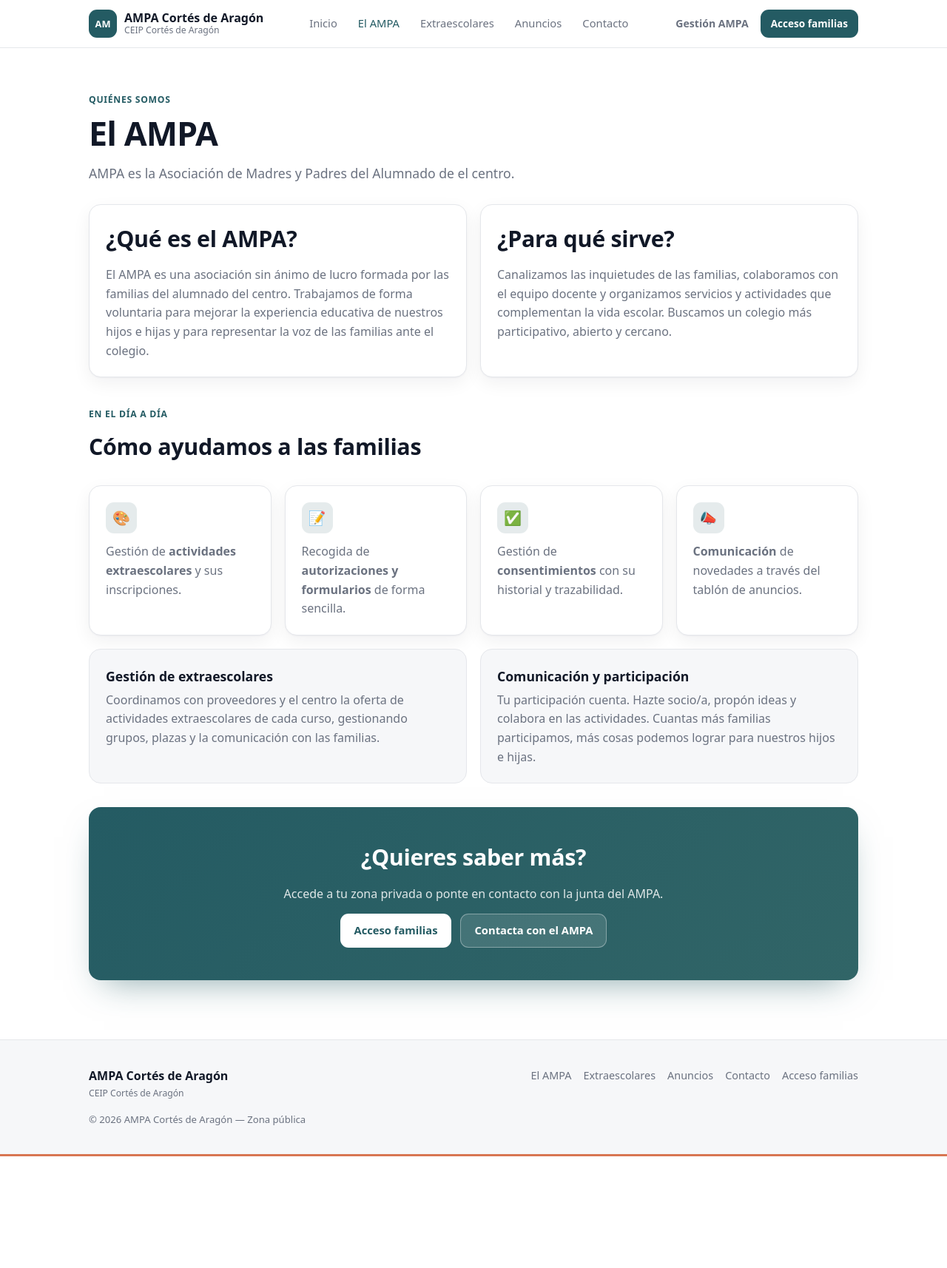
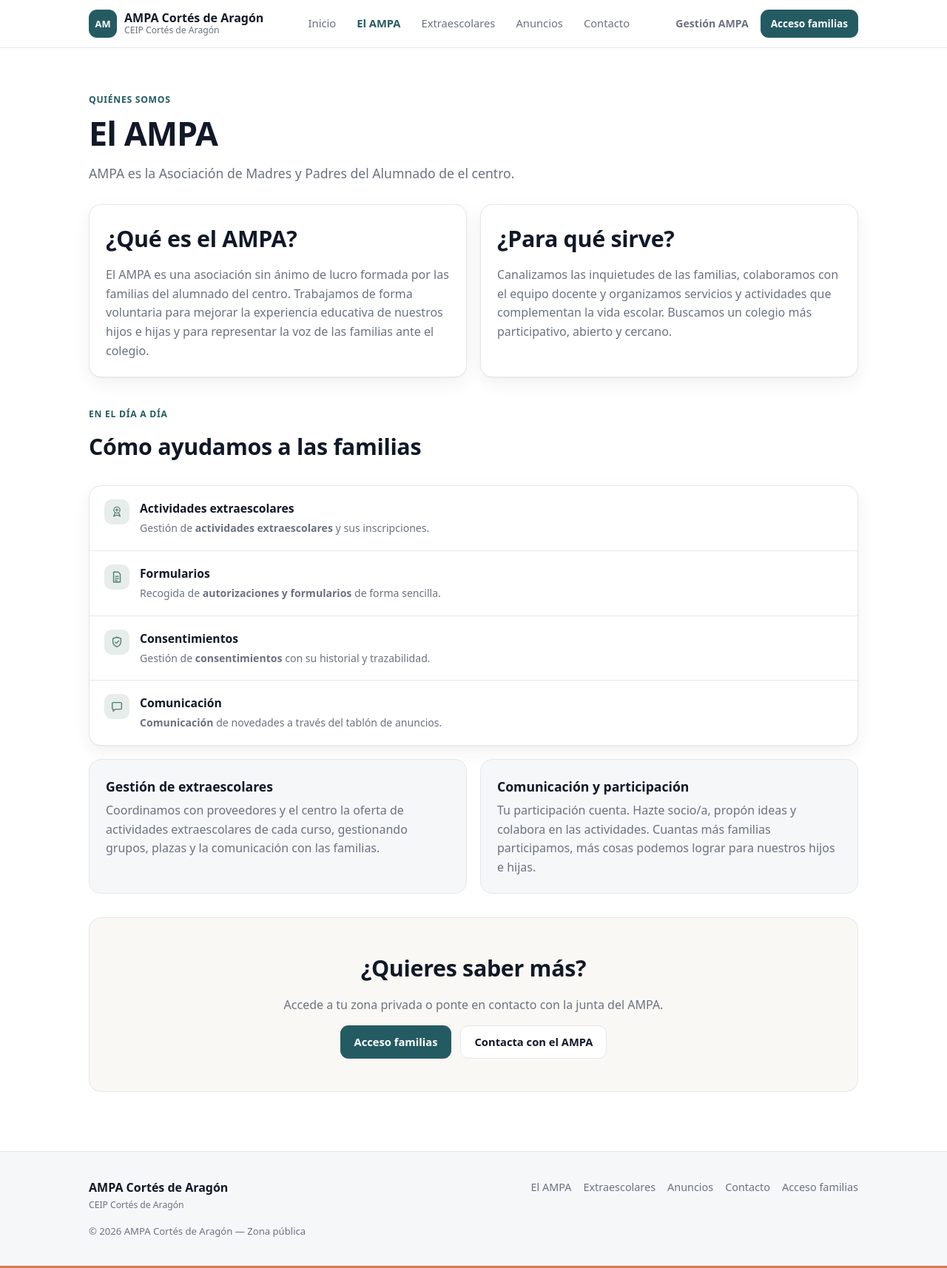
Before and after one commit to Zonsai/ampa-cortes, a Laravel app: page /ampa in a window 1280 px wide. Shown: the whole page at 74% size. Before the commit the page ends 1563 px from the top, so only its background shows below. Run offline with Laravel 12, Linux system fonts and the light colour scheme; data comes from the database, SQL or seed files in the repository; some libraries are stand-ins or nearby versions.

Commit message:
feat(public): unificar iconografia y lenguaje visual del front publico
Sustituye los emoji estructurales restantes (about, contact,
extracurriculars, anuncios) por SVG lineales, reutilizando los mismos
iconos que ya usa la Home. Unifica el CTA de about/extracurriculars/
contact a la variante plana sin degradado que ya usa la Home, y
corrige el botón ghost sobre esa variante, que heredaba texto blanco
sobre fondo casi blanco. La navegación activa deja de depender solo
del color (añade peso de fuente) y el menú móvil ahora marca la
página activa igual que el desktop y es alcanzable por teclado
(el toggle era invisible y no enfocable).

Co-Authored-By: Claude Sonnet 5 <noreply@anthropic.com>

```diff
--- a/resources/views/public/about.blade.php
+++ b/resources/views/public/about.blade.php
@@ -29,22 +29,42 @@
             <span class="pub-eyebrow">En el día a día</span>
             <h2>Cómo ayudamos a las familias</h2>
         </div>
-        <div class="pub-grid pub-grid--4" style="margin-bottom:18px;">
-            <div class="pub-card">
-                <div class="pub-card__icon">🎨</div>
-                <p>Gestión de <strong>actividades extraescolares</strong> y sus inscripciones.</p>
+        <div class="pub-offer__list" style="margin-bottom:18px;">
+            <div class="pub-offer__row">
+                <span class="pub-offer__row-icon" aria-hidden="true">
+                    <svg viewBox="0 0 24 24" fill="none" xmlns="http://www.w3.org/2000/svg"><path d="M9 13.5L6 20l6-2.5L18 20l-3-6.5" stroke="currentColor" stroke-width="1.6" stroke-linejoin="round"/><circle cx="12" cy="8.5" r="5.5" stroke="currentColor" stroke-width="1.6"/><path d="M12 6v5M9.8 8.5h4.4" stroke="currentColor" stroke-width="1.6" stroke-linecap="round"/></svg>
+                </span>
+                <div>
+                    <h3>Actividades extraescolares</h3>
+                    <p>Gestión de <strong>actividades extraescolares</strong> y sus inscripciones.</p>
+                </div>
             </div>
-            <div class="pub-card">
-                <div class="pub-card__icon">📝</div>
-                <p>Recogida de <strong>autorizaciones y formularios</strong> de forma sencilla.</p>
+            <div class="pub-offer__row">
+                <span class="pub-offer__row-icon" aria-hidden="true">
+                    <svg viewBox="0 0 20 20" fill="none" xmlns="http://www.w3.org/2000/svg"><path d="M5 2.5h7l3 3v12h-10v-15z" stroke="currentColor" stroke-width="1.5" stroke-linejoin="round"/><path d="M7.5 9h5M7.5 12h5M7.5 15h3" stroke="currentColor" stroke-width="1.5" stroke-linecap="round"/></svg>
+                </span>
+                <div>
+                    <h3>Formularios</h3>
+                    <p>Recogida de <strong>autorizaciones y formularios</strong> de forma sencilla.</p>
+                </div>
             </div>
-            <div class="pub-card">
-                <div class="pub-card__icon">✅</div>
-                <p>Gestión de <strong>consentimientos</strong> con su historial y trazabilidad.</p>
+            <div class="pub-offer__row">
+                <span class="pub-offer__row-icon" aria-hidden="true">
+                    <svg viewBox="0 0 20 20" fill="none" xmlns="http://www.w3.org/2000/svg"><path d="M10 2.5l6 2.2v4.3c0 4-2.6 6.7-6 8-3.4-1.3-6-4-6-8V4.7l6-2.2z" stroke="currentColor" stroke-width="1.5" stroke-linejoin="round"/><path d="M7.5 10l1.8 1.8L12.8 8" stroke="currentColor" stroke-width="1.5" stroke-linecap="round" stroke-linejoin="round"/></svg>
+                </span>
+                <div>
+                    <h3>Consentimientos</h3>
+                    <p>Gestión de <strong>consentimientos</strong> con su historial y trazabilidad.</p>
+                </div>
             </div>
-            <div class="pub-card">
-                <div class="pub-card__icon">📣</div>
-                <p><strong>Comunicación</strong> de novedades a través del tablón de anuncios.</p>
+            <div class="pub-offer__row">
+                <span class="pub-offer__row-icon" aria-hidden="true">
+                    <svg viewBox="0 0 20 20" fill="none" xmlns="http://www.w3.org/2000/svg"><path d="M3 5.5A1.5 1.5 0 0 1 4.5 4h11A1.5 1.5 0 0 1 17 5.5v7A1.5 1.5 0 0 1 15.5 14H8l-3.5 3v-3H4.5A1.5 1.5 0 0 1 3 12.5v-7z" stroke="currentColor" stroke-width="1.5" stroke-linejoin="round"/></svg>
+                </span>
+                <div>
+                    <h3>Comunicación</h3>
+                    <p><strong>Comunicación</strong> de novedades a través del tablón de anuncios.</p>
+                </div>
             </div>
         </div>
 
@@ -60,7 +80,7 @@
         </div>
 
         <div style="margin-top:32px;">
-            <div class="pub-cta">
+            <div class="pub-cta pub-cta--flat">
                 <h2>¿Quieres saber más?</h2>
                 <p>Accede a tu zona privada o ponte en contacto con la junta del AMPA.</p>
                 <div style="display:flex; gap:12px; justify-content:center; flex-wrap:wrap; margin-top:8px;">
--- a/resources/views/public/announcements/_card.blade.php
+++ b/resources/views/public/announcements/_card.blade.php
@@ -1,7 +1,10 @@
 <a href="{{ route('public.announcements.show', $announcement) }}" class="pub-ann">
     <div class="pub-ann__meta">
         @if($announcement->is_pinned)
-            <span class="pub-pin">📌 Destacado</span>
+            <span class="pub-pin">
+                <svg viewBox="0 0 20 20" fill="none" xmlns="http://www.w3.org/2000/svg" aria-hidden="true"><path d="M10 2.5v3M6 12.5h8l-1.3-4.2a2 2 0 0 0-1.9-1.4h-1.6a2 2 0 0 0-1.9 1.4L6 12.5z" stroke="currentColor" stroke-width="1.4" stroke-linejoin="round"/><path d="M10 12.5v5" stroke="currentColor" stroke-width="1.4" stroke-linecap="round"/></svg>
+                Destacado
+            </span>
         @endif
         <span class="pub-ann__date">
             {{ optional($announcement->published_at)->translatedFormat('d \d\e F \d\e Y') ?? '' }}
--- a/resources/views/public/announcements/show.blade.php
+++ b/resources/views/public/announcements/show.blade.php
@@ -11,7 +11,10 @@
 
             <div class="pub-ann__meta">
                 @if($announcement->is_pinned)
-                    <span class="pub-pin">📌 Destacado</span>
+                    <span class="pub-pin">
+                        <svg viewBox="0 0 20 20" fill="none" xmlns="http://www.w3.org/2000/svg" aria-hidden="true"><path d="M10 2.5v3M6 12.5h8l-1.3-4.2a2 2 0 0 0-1.9-1.4h-1.6a2 2 0 0 0-1.9 1.4L6 12.5z" stroke="currentColor" stroke-width="1.4" stroke-linejoin="round"/><path d="M10 12.5v5" stroke="currentColor" stroke-width="1.4" stroke-linecap="round"/></svg>
+                        Destacado
+                    </span>
                 @endif
                 <span class="pub-ann__date">
                     {{ optional($announcement->published_at)->translatedFormat('d \d\e F \d\e Y') ?? '' }}
--- a/resources/views/public/extracurriculars.blade.php
+++ b/resources/views/public/extracurriculars.blade.php
@@ -16,7 +16,9 @@
             <div class="pub-grid pub-grid--cards">
                 @foreach($activities as $activity)
                     <div class="pub-card">
-                        <div class="pub-card__icon">🎯</div>
+                        <div class="pub-card__icon" aria-hidden="true">
+                            <svg viewBox="0 0 24 24" fill="none" xmlns="http://www.w3.org/2000/svg"><path d="M9 13.5L6 20l6-2.5L18 20l-3-6.5" stroke="currentColor" stroke-width="1.6" stroke-linejoin="round"/><circle cx="12" cy="8.5" r="5.5" stroke="currentColor" stroke-width="1.6"/><path d="M12 6v5M9.8 8.5h4.4" stroke="currentColor" stroke-width="1.6" stroke-linecap="round"/></svg>
+                        </div>
                         <h3>{{ $activity->name }}</h3>
                         @if($activity->short_description)
                             <p>{{ \Illuminate\Support\Str::limit($activity->short_description, 130) }}</p>
@@ -34,7 +36,7 @@
         @endif
 
         <div style="margin-top:32px;">
-            <div class="pub-cta">
+            <div class="pub-cta pub-cta--flat">
                 <h2>¿Quieres inscribir a tu hijo/a?</h2>
                 <p>La inscripción en extraescolares se realiza desde la zona privada de familias.</p>
                 <a href="{{ url('/familia/login') }}" class="pub-btn pub-btn--primary" style="margin-top:8px;">Acceso familias</a>
--- a/resources/views/public/layouts/app.blade.php
+++ b/resources/views/public/layouts/app.blade.php
@@ -50,7 +50,7 @@
         .pub-nav { display: flex; align-items: center; gap: 4px; }
         .pub-nav a { padding: 8px 12px; font-size: .92rem; font-weight: 500; color: var(--pub-muted); text-decoration: none; border-radius: 9px; }
         .pub-nav a:hover { color: var(--pub-text); background: var(--pub-soft); }
-        .pub-nav a.is-active { color: var(--brand-primary); }
+        .pub-nav a.is-active { color: var(--brand-primary); font-weight: 700; }
         .pub-actions { display: flex; align-items: center; gap: 14px; }
         .pub-link-quiet { font-size: .88rem; font-weight: 600; color: var(--pub-muted); text-decoration: none; padding: 6px 2px; }
         .pub-link-quiet:hover { color: var(--pub-text); text-decoration: underline; }
@@ -75,12 +75,31 @@
         .pub-mobile { display: none; border-top: 1px solid var(--pub-border); padding: 10px 0 16px; }
         .pub-mobile a { display: block; padding: 12px 6px; text-decoration: none; color: var(--pub-text); border-radius: 8px; font-weight: 500; }
         .pub-mobile a:hover { background: var(--pub-soft); }
+        .pub-mobile a.is-active { color: var(--brand-primary); font-weight: 700; background: var(--pub-soft); }
         .pub-mobile__actions { display: flex; flex-direction: column; gap: 8px; margin-top: 10px; padding-top: 10px; border-top: 1px solid var(--pub-border); }
         .pub-mobile__secondary { text-align: center; }
         label.pub-burger { cursor: pointer; align-items: center; justify-content: center; width: 44px; height: 44px; padding: 0; border: 1px solid var(--pub-border); border-radius: 9px; background: #fff; color: var(--pub-text); }
         label.pub-burger svg { width: 20px; height: 20px; }
         .pub-burger__icon--close { display: none; }
         #pub-menu-toggle { display: none; }
+        @media (max-width: 860px) {
+            /* Visualmente oculto pero enfocable por teclado (mismo patrón que .fam-sr-only) */
+            #pub-menu-toggle {
+                display: block;
+                position: absolute;
+                width: 1px; height: 1px;
+                margin: -1px; padding: 0;
+                overflow: hidden;
+                clip: rect(0, 0, 0, 0);
+                white-space: nowrap;
+                border: 0;
+            }
+            #pub-menu-toggle:focus-visible ~ .pub-header__bar .pub-burger {
+                outline: 2px solid var(--brand-primary);
+                outline-offset: 2px;
+                border-radius: 9px;
+            }
+        }
 
         /* Sections */
         main { display: block; }
@@ -119,6 +138,7 @@
         .pub-grid--ann { grid-template-columns: repeat(auto-fit, minmax(280px, 360px)); justify-content: start; }
         .pub-card { background: #fff; border: 1px solid var(--pub-border); border-radius: var(--pub-radius); padding: 22px; box-shadow: var(--pub-shadow); }
         .pub-card__icon { display: inline-flex; align-items: center; justify-content: center; width: 42px; height: 42px; border-radius: 11px; background: color-mix(in srgb, var(--brand-primary) 12%, white); color: var(--brand-primary); font-size: 1.2rem; margin-bottom: 12px; }
+        .pub-card__icon svg { width: 20px; height: 20px; }
         .pub-card p { color: var(--pub-muted); margin: 0; }
         .pub-card--quiet { background: var(--pub-soft); box-shadow: none; }
 
@@ -158,7 +178,8 @@
         .pub-ann__date { font-size: .8rem; color: var(--pub-muted); }
         .pub-ann__title { font-size: 1.15rem; font-weight: 700; margin: 0 0 6px; }
         .pub-ann__summary { color: var(--pub-muted); margin: 0; }
-        .pub-pin { font-size: .72rem; font-weight: 700; color: var(--brand-accent); background: color-mix(in srgb, var(--brand-accent) 12%, white); padding: 3px 9px; border-radius: 999px; }
+        .pub-pin { display: inline-flex; align-items: center; gap: 4px; font-size: .72rem; font-weight: 700; color: var(--brand-accent); background: color-mix(in srgb, var(--brand-accent) 12%, white); padding: 3px 9px; border-radius: 999px; }
+        .pub-pin svg { width: 12px; height: 12px; flex: 0 0 auto; }
 
         /* Anuncios — destacado + filas editoriales compactas (Home) */
         .pub-ann-featured { display: block; background: var(--surface-warm, #faf8f4); border: 1px solid var(--pub-border); border-radius: var(--pub-radius); padding: 24px 26px; text-decoration: none; margin-bottom: 20px; }
@@ -203,6 +224,8 @@
         .pub-cta--flat p { color: var(--pub-muted); }
         .pub-cta--flat .pub-link-quiet { color: var(--pub-muted); }
         .pub-cta--flat .pub-btn--primary { background: var(--brand-primary); color: #fff; }
+        .pub-cta--flat .pub-btn--ghost { background: #fff; color: var(--pub-text); border-color: var(--pub-border); }
+        .pub-cta--flat .pub-btn--ghost:hover { border-color: #cbd5e1; background: var(--pub-soft); }
 
         /* Footer */
         .pub-footer { border-top: 1px solid var(--pub-border); border-bottom: 3px solid var(--brand-warm, #d87552); background: var(--pub-soft); padding: 36px 0; margin-top: 24px; }
@@ -258,11 +281,11 @@
             </div>
 
             <div class="pub-mobile">
-                <a href="{{ route('public.home') }}">Inicio</a>
-                <a href="{{ route('public.about') }}">El AMPA</a>
-                <a href="{{ route('public.extracurriculars') }}">Extraescolares</a>
-                <a href="{{ route('public.announcements.index') }}">Anuncios</a>
-                <a href="{{ route('public.contact') }}">Contacto</a>
+                <a href="{{ route('public.home') }}" @class(['is-active' => request()->routeIs('public.home')])>Inicio</a>
+                <a href="{{ route('public.about') }}" @class(['is-active' => request()->routeIs('public.about')])>El AMPA</a>
+                <a href="{{ route('public.extracurriculars') }}" @class(['is-active' => request()->routeIs('public.extracurriculars')])>Extraescolares</a>
+                <a href="{{ route('public.announcements.index') }}" @class(['is-active' => request()->routeIs('public.announcements.*')])>Anuncios</a>
+                <a href="{{ route('public.contact') }}" @class(['is-active' => request()->routeIs('public.contact')])>Contacto</a>
                 <div class="pub-mobile__actions">
                     <a href="{{ url('/familia/login') }}" class="pub-btn pub-btn--primary pub-btn--sm">Acceso familias</a>
                     <a href="{{ url('/admin') }}" class="pub-link-quiet pub-mobile__secondary">Gestión AMPA</a>
```
Also changed, not shown: resources/views/public/contact.blade.php (+7 -3 lines).
